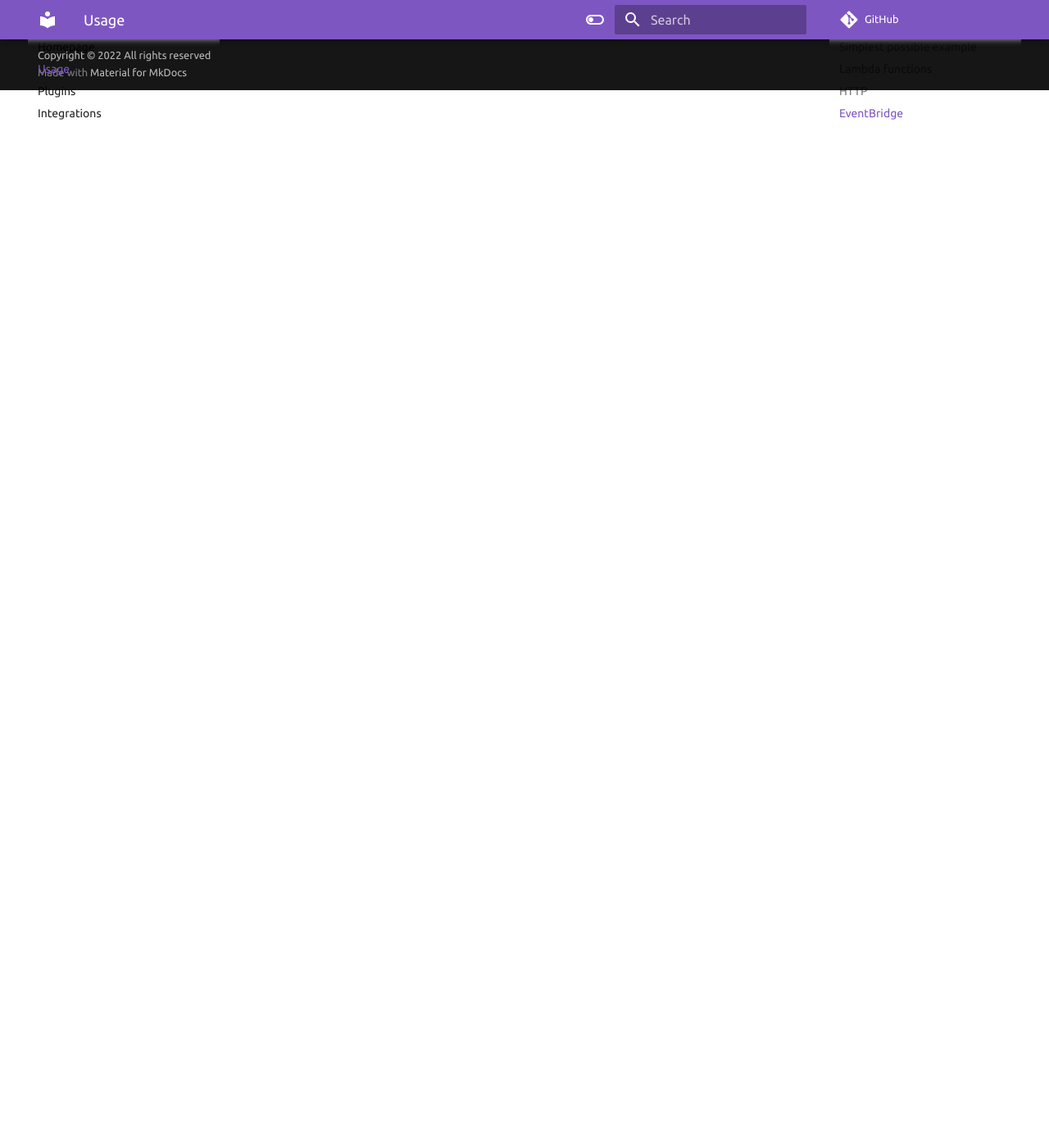
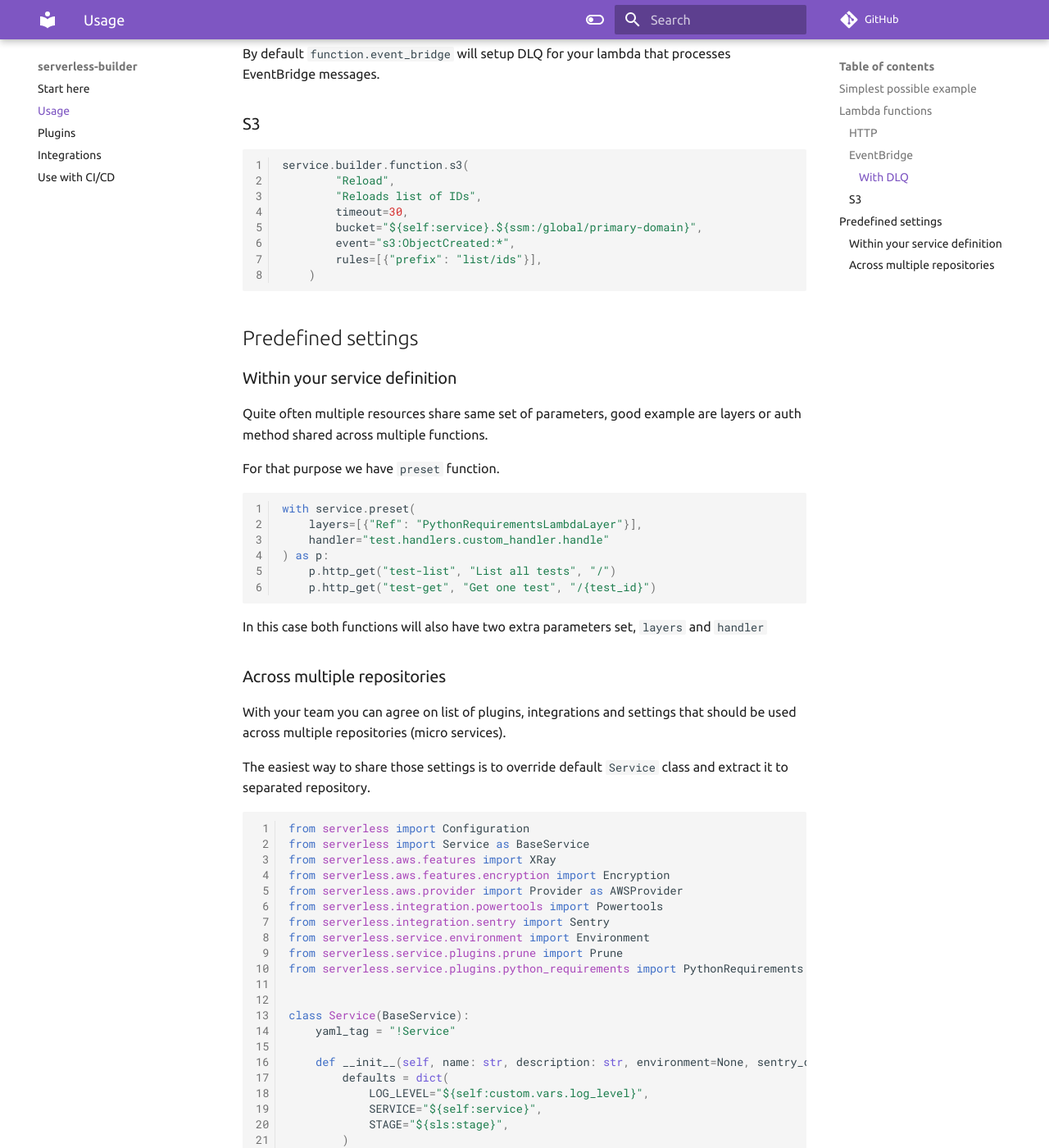
Before and after one commit to epsylabs/serverless-builder, an MkDocs documentation site: the page built from docs/usage.md, in a window 1280 px wide and 1400 px high, scrolled down 1527 px. Shown: the whole window at 82% size. Built offline with MkDocs 1.6.1 and Material for MkDocs 9.7.7, drawn with Linux system fonts in a browser that asks for light colours; comment, search, counter and statistics services are not loaded; before the commit the page ends 1637 px from its top, so only the background shows below that; some of the changed text lies outside the part shown.

````diff
--- a/docs/usage.md
+++ b/docs/usage.md
@@ -19,7 +19,7 @@ service.render()
 
 `serverless-builder` will take care of creating any required resources as well as IAM permissions.
 
-## HTTP
+### HTTP
 There are two ways of generating HTTP endpoint. You can use one of the helper functions e.g. `http_get`, `http_post`,
 or just more generic `http` with passed explicitly HTTP method.
 
@@ -49,7 +49,7 @@ functions:
         method: POST
 ```
 
-## EventBridge
+### EventBridge
 ```python
 service.builder.function.event_bridge(
     "event_bridge_function",
@@ -58,3 +58,84 @@ service.builder.function.event_bridge(
     {"source": ["saas.external"]},
 )
 ```
+
+#### With DLQ
+By default `function.event_bridge` will setup DLQ for your lambda that processes EventBridge messages.
+
+### S3
+```python
+service.builder.function.s3(
+        "Reload",
+        "Reloads list of IDs",
+        timeout=30,
+        bucket="${self:service}.${ssm:/global/primary-domain}",
+        event="s3:ObjectCreated:*",
+        rules=[{"prefix": "list/ids"}],
+    )
+```
+
+## Predefined settings
+
+### Within your service definition
+Quite often multiple resources share same set of parameters, good example are layers or auth method shared across multiple functions.
+
+For that purpose we have `preset` function.
+
+```python
+with service.preset(
+    layers=[{"Ref": "PythonRequirementsLambdaLayer"}],
+    handler="test.handlers.custom_handler.handle"
+) as p:
+    p.http_get("test-list", "List all tests", "/")
+    p.http_get("test-get", "Get one test", "/{test_id}")
+```
+
+In this case both functions will also have two extra parameters set, `layers` and `handler`
+
+### Across multiple repositories
+With your team you can agree on list of plugins, integrations and settings that should be used across multiple repositories (micro services).
+
+The easiest way to share those settings is to override default `Service` class and extract it to separated repository.
+
+```python
+from serverless import Configuration
+from serverless import Service as BaseService
+from serverless.aws.features import XRay
+from serverless.aws.features.encryption import Encryption
+from serverless.aws.provider import Provider as AWSProvider
+from serverless.integration.powertools import Powertools
+from serverless.integration.sentry import Sentry
+from serverless.service.environment import Environment
+from serverless.service.plugins.prune import Prune
+from serverless.service.plugins.python_requirements import PythonRequirements
+
+
+class Service(BaseService):
+    yaml_tag = "!Service"
+
+    def __init__(self, name: str, description: str, environment=None, sentry_dsn=None, **kwds):
+        defaults = dict(
+            LOG_LEVEL="${self:custom.vars.log_level}",
+            SERVICE="${self:service}",
+            STAGE="${sls:stage}",
+        )
+
+        defaults.update(environment.envs)
+        env = Environment(**defaults)
+
+        super().__init__(
+            name, description, AWSProvider(environment=env), config=Configuration(domain="epsy.app"), **kwds
+        )
+
+        self.plugins.add(Prune())
+        self.plugins.add(PythonRequirements(layer=False))
+
+        if sentry_dsn:
+            self.enable(Sentry(sentry_dsn=sentry_dsn))
+
+        self.enable(XRay())
+        self.enable(Powertools())
+        self.enable(Encryption())
+```
+
+In your project then you can use your custom `Service` class.
--- a/mkdocs.yml
+++ b/mkdocs.yml
@@ -4,10 +4,11 @@ site_author: EpsyLabs engineering@epsyhealth.com
 repo_url: https://github.com/epsylabs/serverless-builder
 
 nav:
-  - Homepage: index.md
+  - Start here: index.md
   - Usage: usage.md
   - Plugins: plugins.md
   - Integrations: integrations.md
+  - Use with CI/CD: ci.md
 
 theme:
   name: material
--- a/pyproject.toml
+++ b/pyproject.toml
@@ -6,7 +6,7 @@ keywords = ["library", "serverless"]
 authors = ["Epsy <engineering@epsyhealth.com>"]
 license = "MIT"
 readme = "README.md"
-homepage = "https://github.com/epsylabs/serverless-builder"
+homepage = "https://epsylabs.github.io/serverless-builder/"
 repository = "https://github.com/epsylabs/serverless-builder"
 classifiers = [
     "Intended Audience :: Developers",
````
Also changed, not shown: README.md (+14 -16 lines), docs/ci.md (added, +1 -0 lines), docs/index.md (+1 -3 lines).
